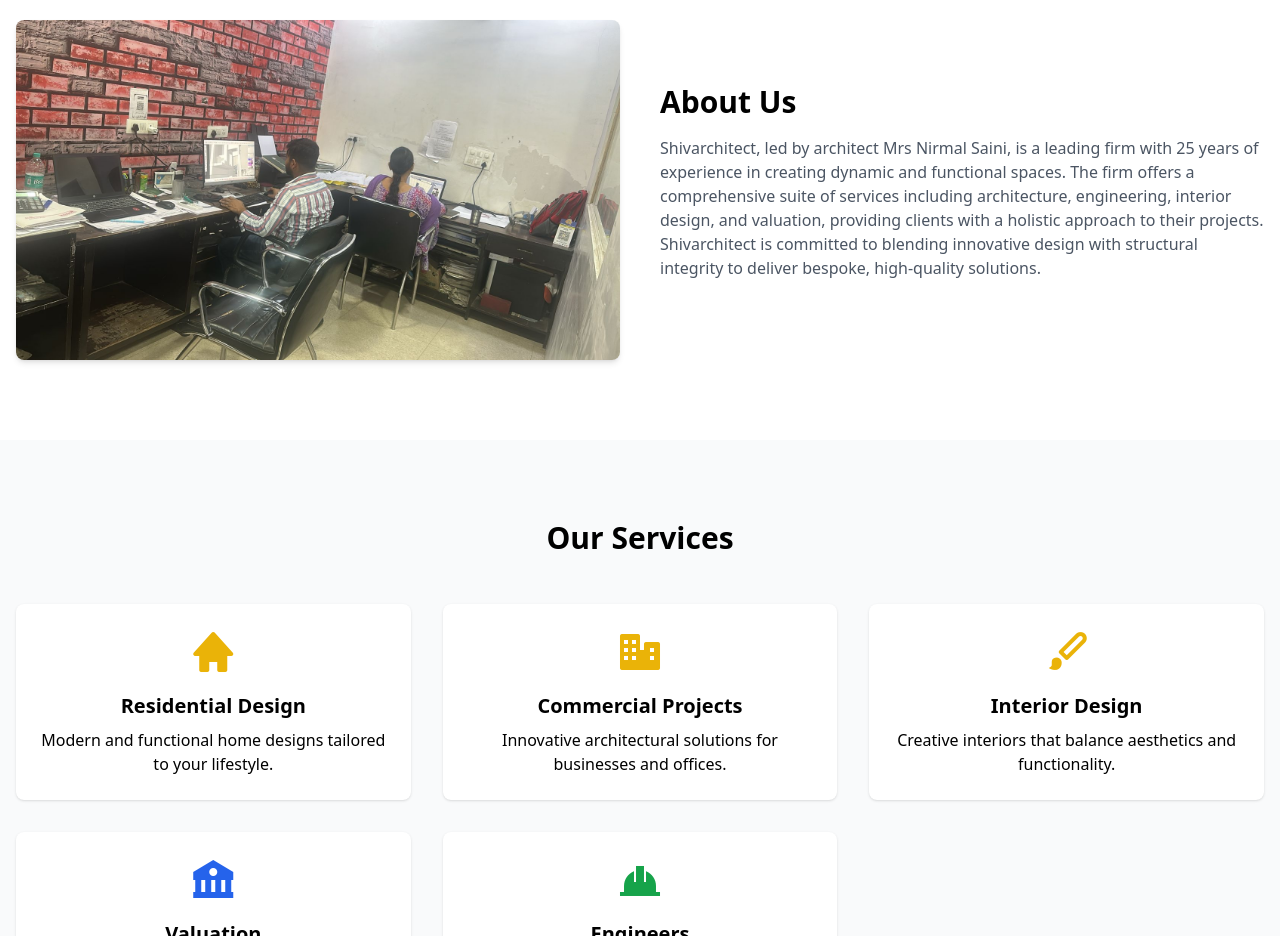
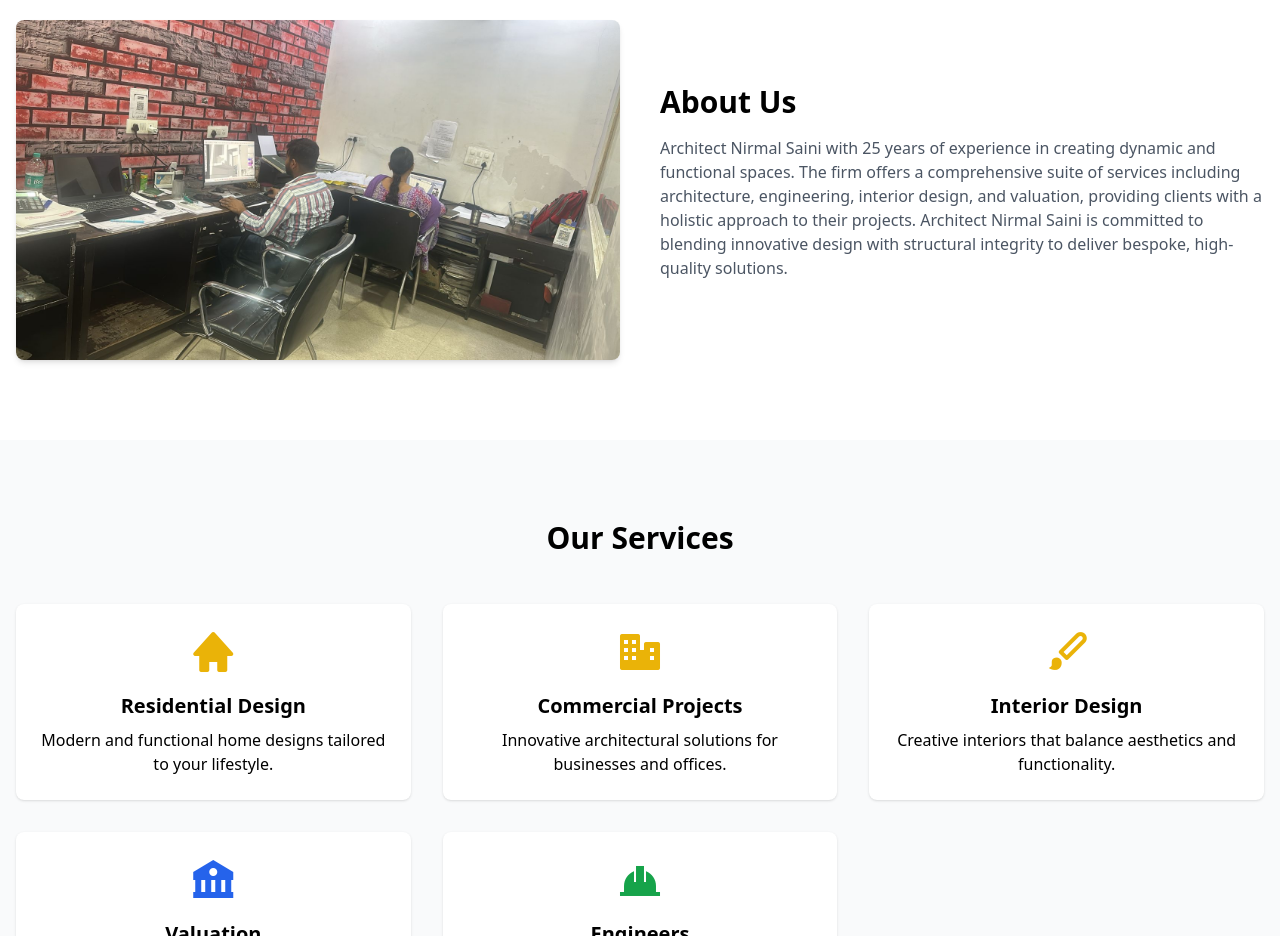
Before and after one commit to ashutoshbibyan/shivarchitect, a plain HTML site: page index.html in a window 1280 px wide. Shown: the part 860-1796 px from the top of the page. Drawn offline with nearby package versions, Linux system fonts and the light colour scheme.

Commit message:
name is updated.

```diff
--- a/index.html
+++ b/index.html
@@ -106,10 +106,10 @@
       <img src="./images/staff.jpeg" alt="banner image" class="rounded-lg shadow-md">
       <div>
         <h2 class="text-3xl font-bold mb-4">About Us</h2>
-        <p class="text-gray-600 mb-4">Shivarchitect, led by architect Mrs Nirmal Saini, is a leading firm with 25 years
+        <p class="text-gray-600 mb-4">Architect Nirmal Saini with 25 years
           of experience in creating dynamic and functional spaces. The firm offers a comprehensive suite of services
           including architecture, engineering, interior design, and valuation, providing clients with a holistic
-          approach to their projects. Shivarchitect is committed to blending innovative design with structural integrity
+          approach to their projects. Architect Nirmal Saini is committed to blending innovative design with structural integrity
           to deliver bespoke, high-quality solutions.</p>
       </div>
     </div>
```
